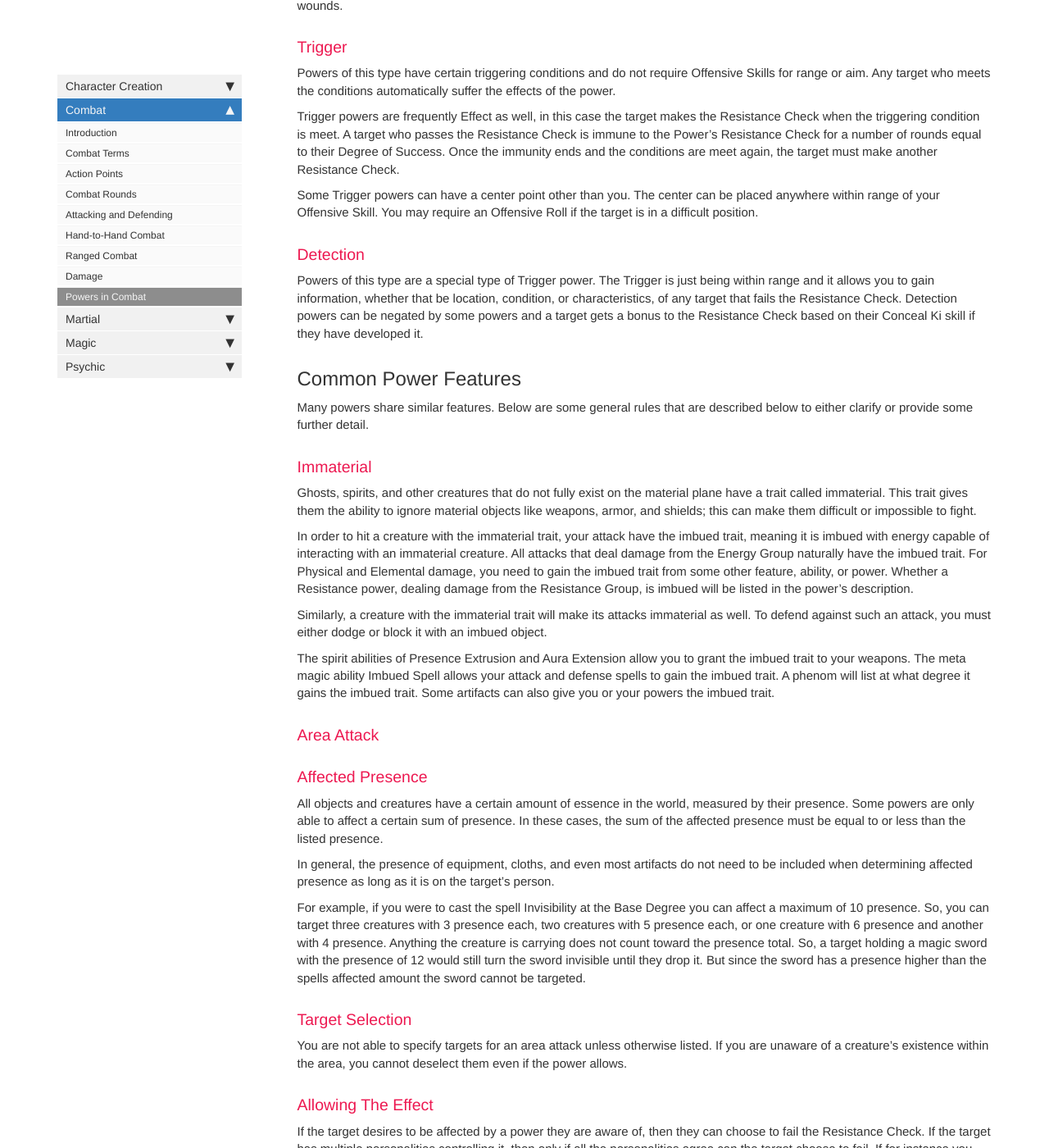
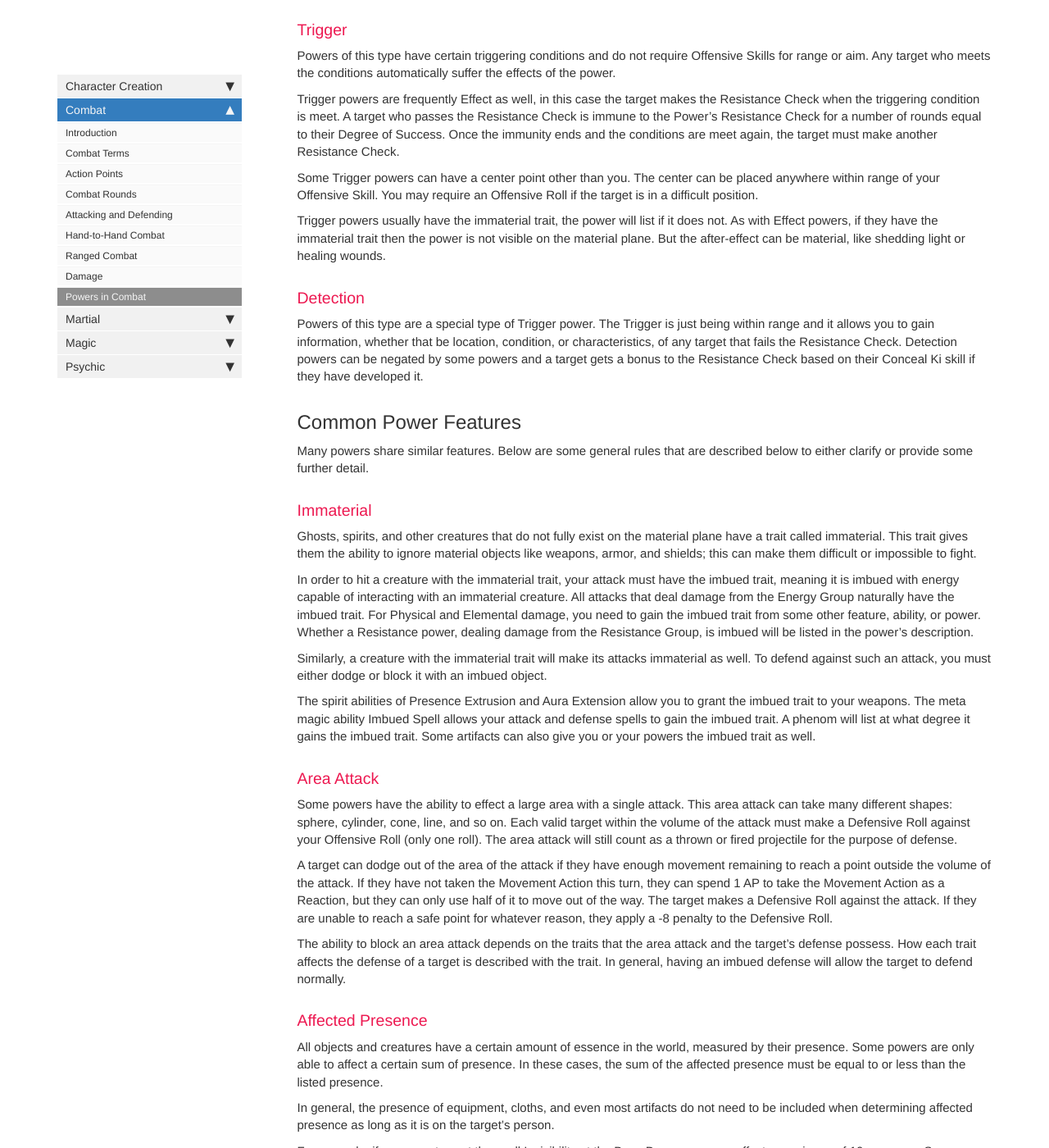
Before and after one commit to kaiser-rpg/KaiserRPG.github.io, a Jekyll site: the page built from pages/rule/combat/powers_in_combat.md, in a window 1280 px wide and 1400 px high, scrolled down 1970 px. Shown: the whole window at 82% size. Built offline with Jekyll 4.4.1, drawn with Linux system fonts in a browser that asks for light colours; nearby versions of some CDN libraries; comment, search, counter and statistics services are not loaded; some of the changed text lies outside the part shown.

Commit message:
updated powers in combat to include area attack

```diff
--- a/pages/rule/combat/powers_in_combat.md
+++ b/pages/rule/combat/powers_in_combat.md
@@ -9,30 +9,30 @@ In Kaiser, there are many different abilities and features that grant you specia
 Below are the types of powers that you can find in Kaiser. The description of each type of power includes how to use your Offensive or Defensive Skills and the visibility of the power.
 
 ### Attack
-Powers of this type allow you to perform an Offensive Roll against a target using the appropriate Offensive Skill. This power is equivalent to a thrown projectile attack; the Base Damage is determined by the power and the Maximum Distance is based on your Offensive Skill or is directly listed.
+Powers of this type allow you to perform an Offensive Roll against a target (or targets) using the appropriate Offensive Skill. This power is equivalent to a thrown projectile attack; the Base Damage is determined by the power and the Maximum Distance is based on your Offensive Skill or is directly listed.
 
-Attack powers can be seen on the material plane. The power will list if it can only be blocked with immaterial objects or if the power can hit immaterial creatures.
+Attack powers can be seen on the material plane. The power will list if it has the immaterial or imbued trait.
 
 Additional details on how to make an attack with a power, see LINKTO.
 
 ### Defense
 Defense powers allow you to use an appropriate Defensive Skill to prevent certain attacks, depending on the what the Power allows. Most Defense powers create a supernatural barrier. Powers that do not create supernatural barriers will list how to defend with them.
 
-Defense powers are visible on the material plane. The power will list if it can block an immaterial object.
+Defense powers are visible on the material plane. The power will list if it has the immaterial or imbued trait.
 
 Additional details on how to defend with a Supernatural Barrier, see LINKTO.
 
 ### Effect
 Powers of this type target an aspect of a creature. You use an appropriate Offensive Skill to aim and strike the target. The target applies their Absorption and AV — usually Force. If you obtain at least one Unit of Damage, then you cause the target to make a Resistance Check listed by the power. Gaining additional Units of Damage have no effect on the Resistance Check.
 
-Effect powers never deal damage from the Offensive Roll — unless the power is also of the Attack Type — but it can hit immaterial targets if it uses the Force Damage Type. Additional, if the defender is unable to touch immaterial objects, they are unable to block Effect Powers unless otherwise stated.
+Effect powers never deal damage from the Offensive Roll — unless the power is also of the Attack Type. The power will list if it has the immaterial or imbued traits.
 
-Effect Powers are equivalent to a thrown projectile but they cannot be seen on the material plane. Instead, the power will list what vision is required to not apply the Blind Penalty to defend. Powers that belong to both Attack and Effect are visible on the material plane.
+Effect Powers are equivalent to a thrown projectile. if the power has the immaterial trait, then it cannot be seen on the material plane; the power will list what vision is required to not apply the Blind Penalty to defend. Powers that belong to both Attack and Effect are visible on the material plane.
 
 ### Automatic
 Powers of this type produce automatic effects on you, another creature, or the environment. They usually produce beneficial effects. The maximum distance will be listed or is determined by an appropriate Offensive Skill and you do not require an Offensive Roll unless the target is in a difficult position. If no Resistance Check Difficulty is listed, the target can resist with a SR 8 Check.
 
-Automatic Powers are not visible on the material plane. But the after-effect can be material, like shedding light or healing wounds.
+Automatic powers usually have the immaterial trait, the power will list if it does not. As with Effect powers, if they have the immaterial trait then the power is not visible on the material plane. But the after-effect can be material, like shedding light or healing wounds.
 
 ### Trigger
 Powers of this type have certain triggering conditions and do not require Offensive Skills for range or aim. Any target who meets the conditions automatically suffer the effects of the power.
@@ -40,6 +40,8 @@ Powers of this type have certain triggering conditions and do not require Offens
 Trigger powers are frequently Effect as well, in this case the target makes the Resistance Check when the triggering condition is meet. A target who passes the Resistance Check is immune to the Power's Resistance Check for a number of rounds equal to their Degree of Success. Once the immunity ends and the conditions are meet again, the target must make another Resistance Check.
 
 Some Trigger powers can have a center point other than you. The center can be placed anywhere within range of your Offensive Skill. You may require an Offensive Roll if the target is in a difficult position.
+
+Trigger powers usually have the immaterial trait, the power will list if it does not. As with Effect powers, if they have the immaterial trait then the power is not visible on the material plane. But the after-effect can be material, like shedding light or healing wounds.
 
 ### Detection
 Powers of this type are a special type of Trigger power. The Trigger is just being within range and it allows you to gain information, whether that be location, condition, or characteristics, of any target that fails the Resistance Check. Detection powers can be negated by some powers and a target gets a bonus to the Resistance Check based on their Conceal Ki skill if they have developed it.
@@ -50,13 +52,18 @@ Many powers share similar features. Below are some general rules that are descri
 ### Immaterial
 Ghosts, spirits, and other creatures that do not fully exist on the material plane have a trait called immaterial. This trait gives them the ability to ignore material objects like weapons, armor, and shields; this can make them difficult or impossible to fight.
 
-In order to hit a creature with the immaterial trait, your attack have the imbued trait, meaning it is imbued with energy capable of interacting with an immaterial creature. All attacks that deal damage from the Energy Group naturally have the imbued trait. For Physical and Elemental damage, you need to gain the imbued trait from some other feature, ability, or power. Whether a Resistance power, dealing damage from the Resistance Group, is imbued will be listed in the power’s description.
+In order to hit a creature with the immaterial trait, your attack must have the imbued trait, meaning it is imbued with energy capable of interacting with an immaterial creature. All attacks that deal damage from the Energy Group naturally have the imbued trait. For Physical and Elemental damage, you need to gain the imbued trait from some other feature, ability, or power. Whether a Resistance power, dealing damage from the Resistance Group, is imbued will be listed in the power’s description.
 
 Similarly, a creature with the immaterial trait will make its attacks immaterial as well. To defend against such an attack, you must either dodge or block it with an imbued object.
 
-The spirit abilities of Presence Extrusion and Aura Extension allow you to grant the imbued trait to your weapons. The meta magic ability Imbued Spell allows your attack and defense spells to gain the imbued trait. A phenom will list at what degree it gains the imbued trait. Some artifacts can also give you or your powers the imbued trait.
+The spirit abilities of Presence Extrusion and Aura Extension allow you to grant the imbued trait to your weapons. The meta magic ability Imbued Spell allows your attack and defense spells to gain the imbued trait. A phenom will list at what degree it gains the imbued trait. Some artifacts can also give you or your powers the imbued trait as well.
 
 ### Area Attack
+Some powers have the ability to effect a large area with a single attack. This area attack can take many different shapes: sphere, cylinder, cone, line, and so on. Each valid target within the volume of the attack must make a Defensive Roll against your Offensive Roll (only one roll). The area attack will still count as a thrown or fired projectile for the purpose of defense.
+
+A target can dodge out of the area of the attack if they have enough movement remaining to reach a point outside the volume of the attack. If they have not taken the Movement Action this turn, they can spend 1 AP to take the Movement Action as a Reaction, but they can only use half of it to move out of the way. The target makes a Defensive Roll against the attack. If they are unable to reach a safe point for whatever reason, they apply a -8 penalty to the Defensive Roll.
+
+The ability to block an area attack depends on the traits that the area attack and the target's defense possess. How each trait affects the defense of a target is described with the trait. In general, having an imbued defense will allow the target to defend normally.
 
 ### Affected Presence
 All objects and creatures have a certain amount of essence in the world, measured by their presence. Some powers are only able to affect a certain sum of presence. In these cases, the sum of the affected presence must be equal to or less than the listed presence.
```
